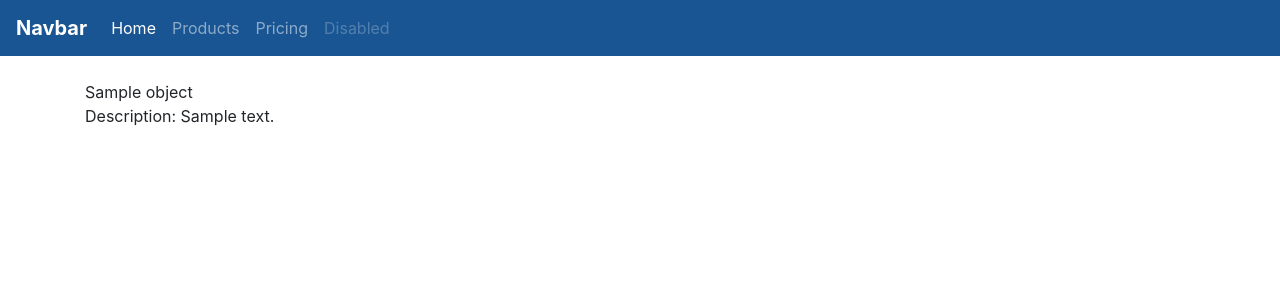
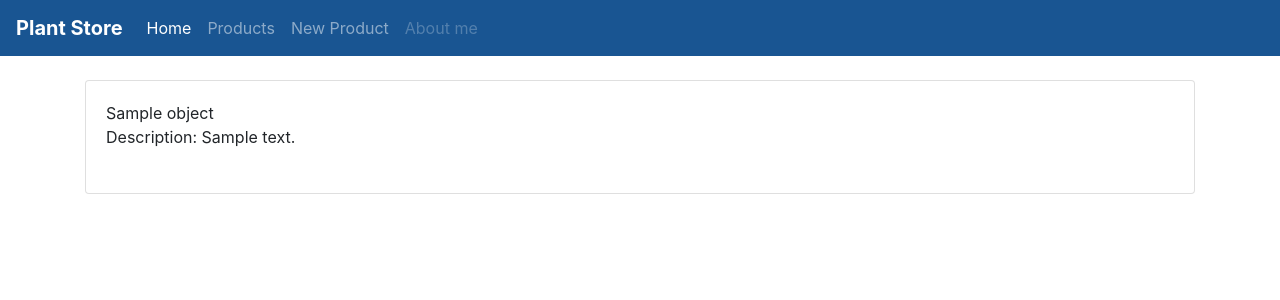
Before and after one commit to jsandragadomska/E-Commerce_App, a Django app: template templates/products/list.html in a window 1280 px wide. Shown: the top 300 px of the page. Run offline with Django 3.2, Linux system fonts and the light colour scheme; the template is opened without the code that fills it: most values are stand-ins (such as "Sample title", 1, 10 or a date in 2020).

Commit message:
add new Product Form

```diff
--- a/products/forms.py
+++ b/products/forms.py
@@ -2,3 +2,6 @@ from django import forms
 
 class ProductForm(forms.Form):
     title = forms.CharField()
+    content = forms.CharField(widget=forms.Textarea)
+    price = forms.DecimalField()
+    amount = forms.IntegerField()
--- a/templates/navbar.html
+++ b/templates/navbar.html
@@ -1,5 +1,5 @@
 <nav class="navbar navbar-dark navbar-expand-lg" style="background-color: #195592;">
-    <a class="navbar-brand" href="#"><strong>Navbar</strong></a>
+    <a class="navbar-brand" href="#"><strong>Plant Store</strong></a>
     <button class="navbar-toggler" type="button" data-toggle="collapse" data-target="#navbarNavAltMarkup" aria-controls="navbarNavAltMarkup" aria-expanded="false" aria-label="Toggle navigation">
       <span class="navbar-toggler-icon"></span>
     </button>
@@ -7,8 +7,8 @@
       <div class="navbar-nav" >
         <a class="nav-link active" href="{% url 'search_view' %}">Home <span class="sr-only">(current)</span></a>
         <a class="nav-link" href="{% url 'product_list_view' %}">Products</a>
-        <a class="nav-link" href="#">Pricing</a>
-        <a class="nav-link disabled" href="#" tabindex="-1" aria-disabled="true">Disabled</a>
+        <a class="nav-link" href="{% url 'product_create_view' %}">New Product</a>
+        <a class="nav-link disabled" href="#" tabindex="-1" aria-disabled="true">About me</a>
       </div>
     </div>
   </nav>
--- a/templates/products/detail.html
+++ b/templates/products/detail.html
@@ -4,6 +4,8 @@
 {% endblock %}
 
 {% block content %}
+<div class="card" style="width: 18rem;">
+    <div class="card-body">
         <strong>Name: {{ object.title }}</strong>
         </br>
         </br>
@@ -15,4 +17,7 @@ Price: {{ object.price }}
         {% else %}
         Currently not available
         {% endif %}
+    </div>
+</div>
+
 {% endblock %}
--- a/templates/products/forms.html
+++ b/templates/products/forms.html
@@ -2,7 +2,7 @@
 
 {% block content %}
 <form method="POST" action=".">{% csrf_token %}
-    <input type="text" name="title" />
+    {{ form.as_p }}
     <button type="submit">Send data</button>
 </form>
 {% endblock %}
--- a/templates/products/list.html
+++ b/templates/products/list.html
@@ -4,12 +4,14 @@ Products - {{ block.super}}
 {% endblock %}
 {% block content %}
 {% for object in object_list %}
-<div>
-    {{object.title}}
-    </br>
-    {% include "products/detail_snippet.html" with object=object %}
-</br>
-</br>
+<div class="card">
+    <div class="card-body">
+        {{object.title}}
+        </br>
+        {% include "products/detail_snippet.html" with object=object %}
+        </br>
+        </br>
+    </div>
 </div>
 {% endfor %}
 {% endblock %}
```
Also changed, not shown: products/views.py (+6 -11 lines). Lines whose indentation alone changed are shown as unchanged.
